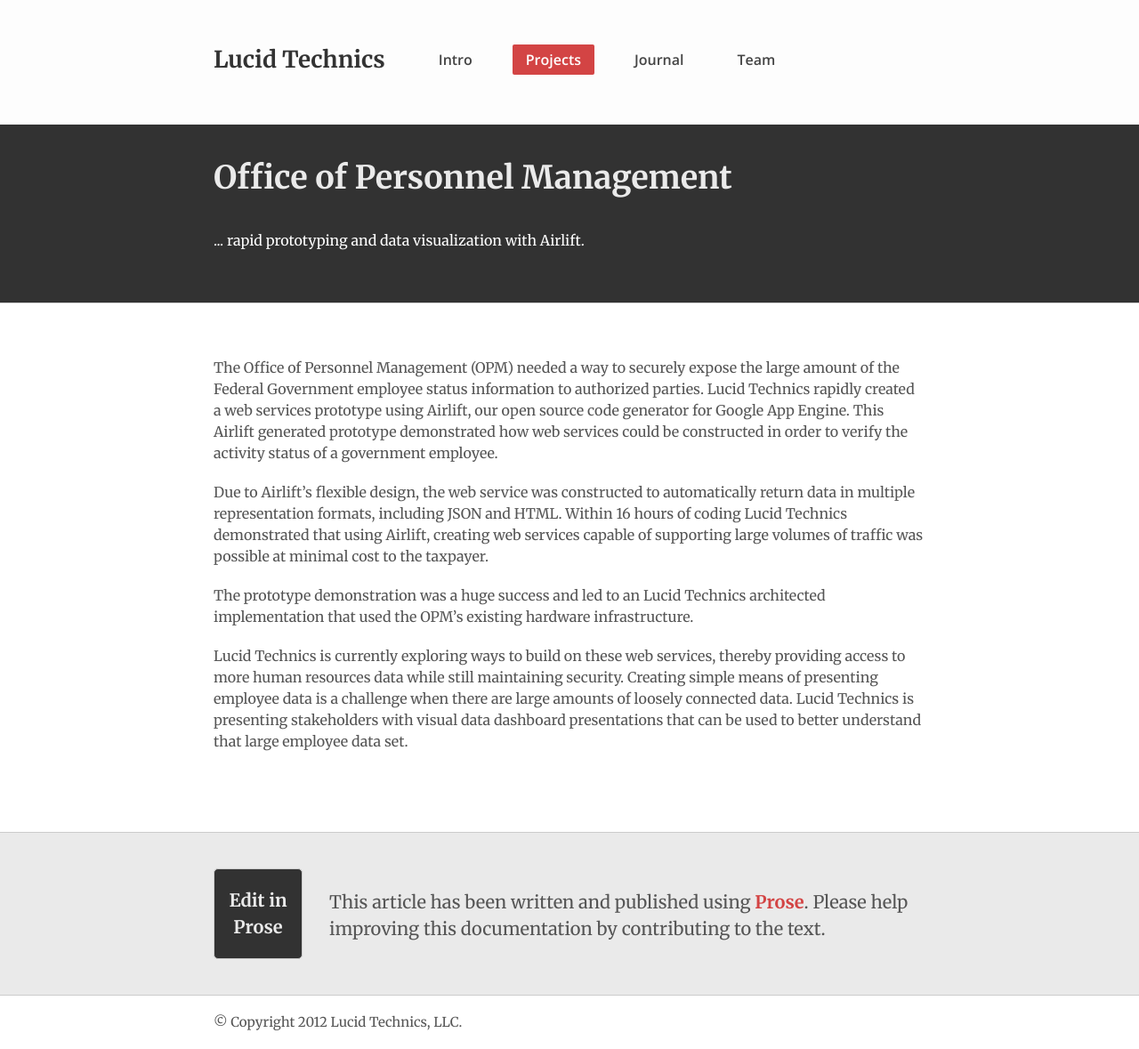
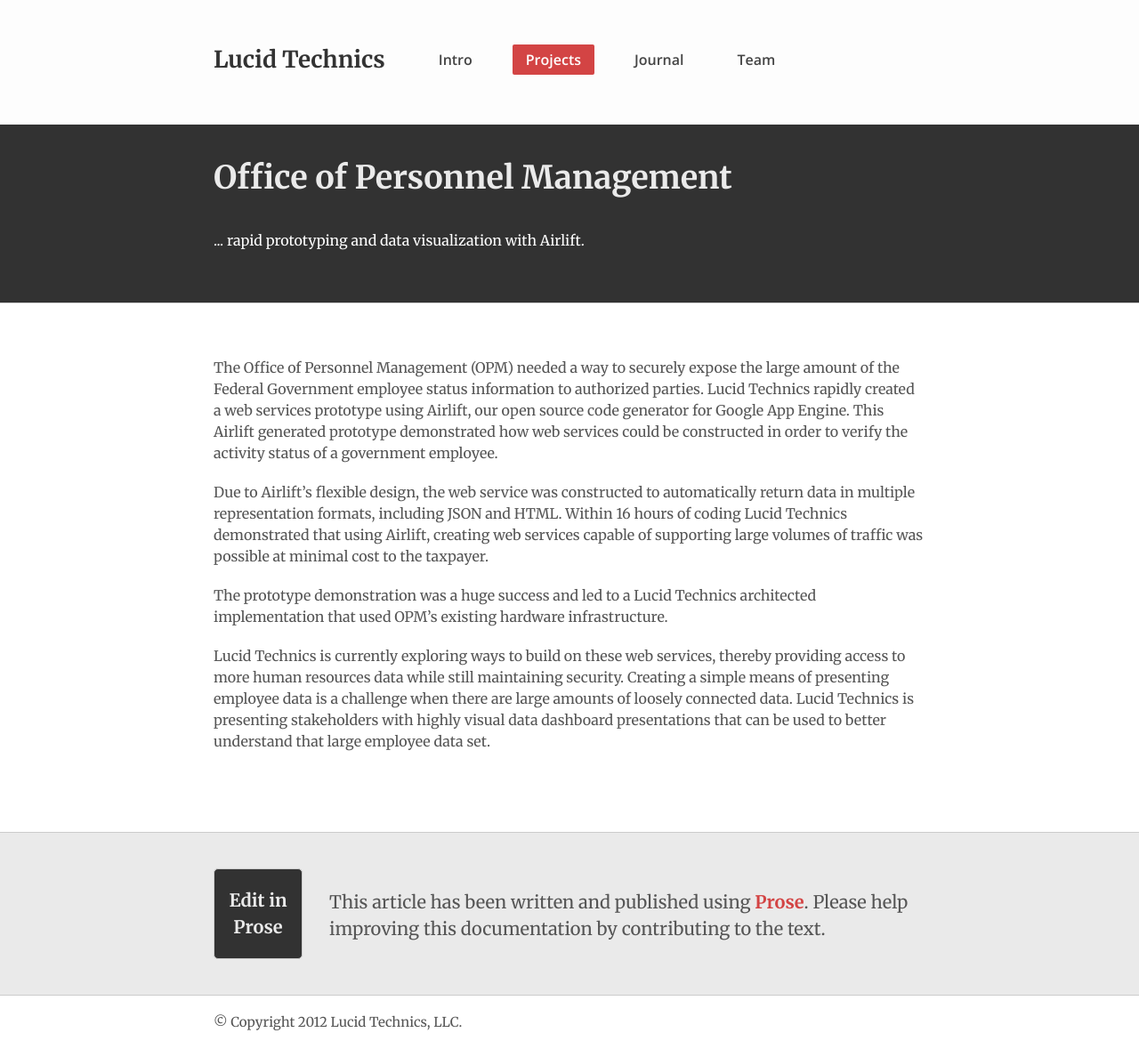
Before and after one commit to LucidTechnics/lucidtechnics.github.com, a Jekyll site: the page built from _posts/projects/0100-01-02-opm.md, in a window 1280 px wide. Shown: the whole page at 89% size. Built offline with Jekyll 4.4.1, drawn with Linux system fonts in a browser that asks for light colours; nearby versions of some CDN libraries.

Commit message:
Updated _posts/projects/0100-01-02-opm.md

```diff
--- a/_posts/projects/0100-01-02-opm.md
+++ b/_posts/projects/0100-01-02-opm.md
@@ -16,6 +16,6 @@
 
 Due to Airlift's flexible design, the web service was constructed to automatically return data in multiple representation formats, including JSON and HTML.  Within 16 hours of coding Lucid Technics demonstrated that using Airlift, creating web services capable of supporting large volumes of traffic was possible at minimal cost to the taxpayer.
 
-The prototype demonstration was a huge success and led to an Lucid Technics architected implementation that used the OPM's existing hardware infrastructure.
+The prototype demonstration was a huge success and led to a Lucid Technics architected implementation that used OPM's existing hardware infrastructure.
 
-Lucid Technics is currently exploring ways to build on these web services, thereby providing access to more human resources data while still maintaining security.  Creating simple means of presenting employee data is a challenge when there are large amounts of loosely connected data. Lucid Technics is presenting stakeholders with visual data dashboard presentations that can be used to better understand that large employee data set.
+Lucid Technics is currently exploring ways to build on these web services, thereby providing access to more human resources data while still maintaining security.  Creating a simple means of presenting employee data is a challenge when there are large amounts of loosely connected data. Lucid Technics is presenting stakeholders with highly visual data dashboard presentations that can be used to better understand that large employee data set.
```
